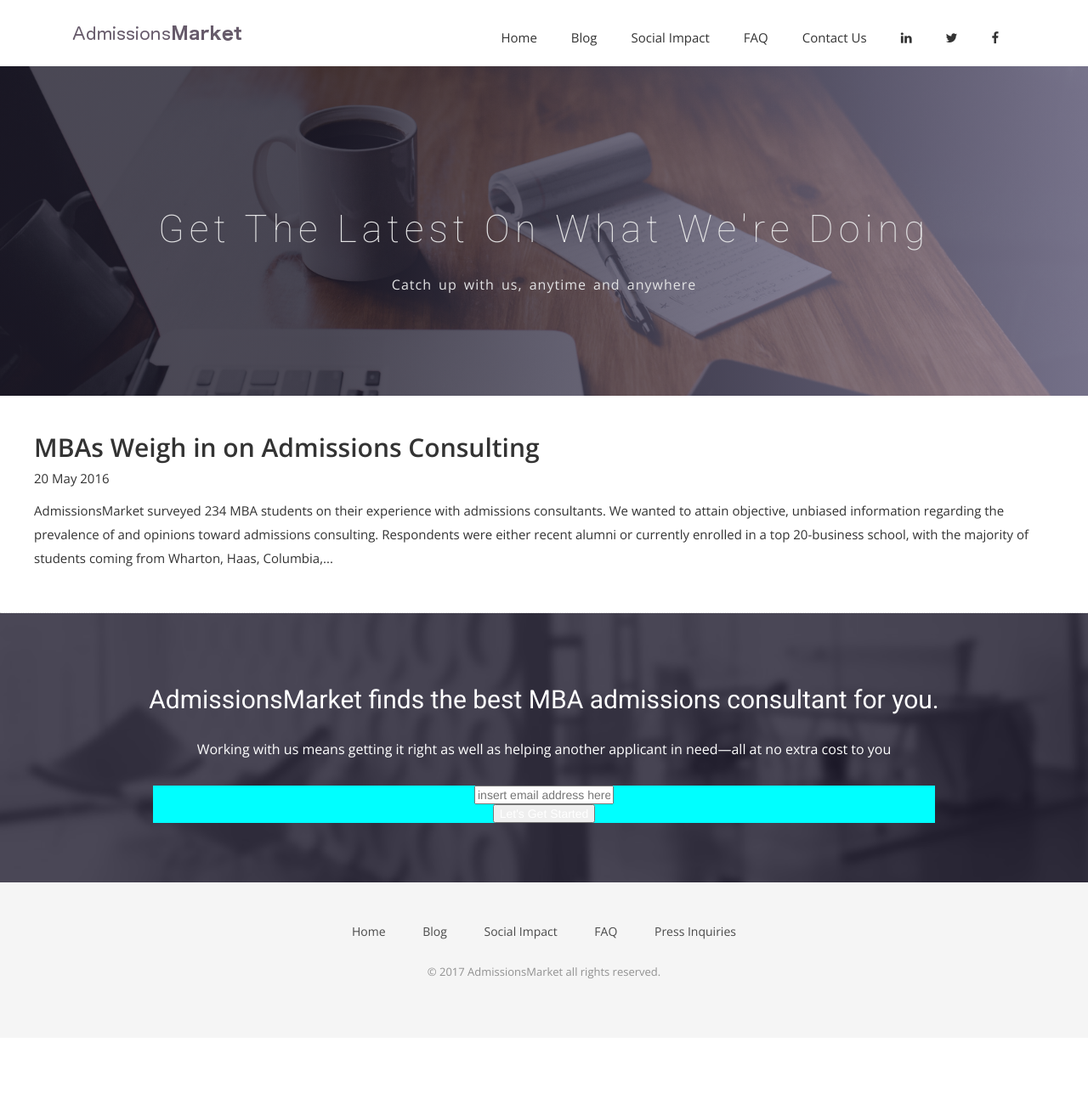
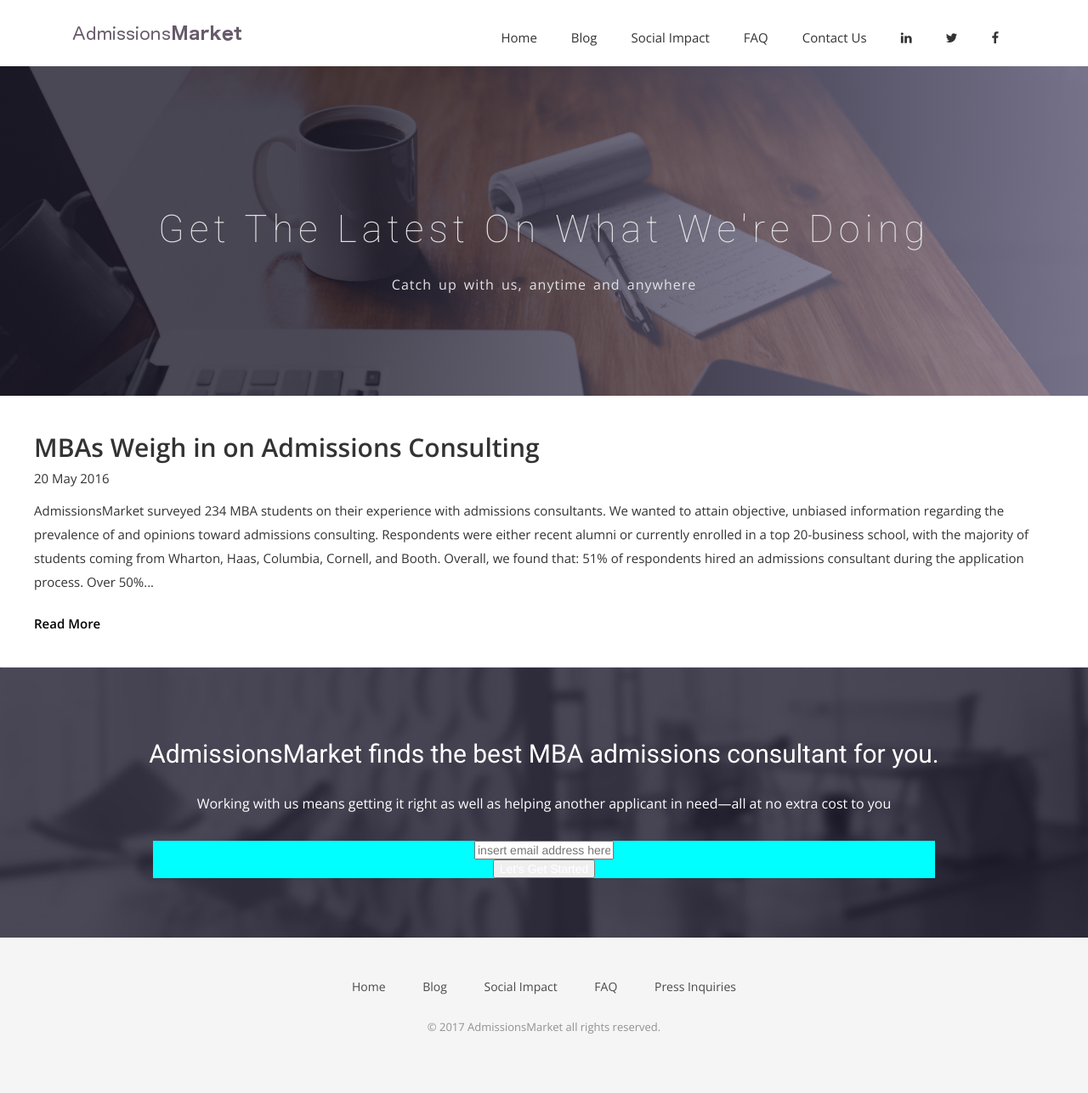
Before and after one commit to dsardi/Eric-Natelson.github.io, a Jekyll site: the page built from blog.html, in a window 1280 px wide. Shown: the whole page at 85% size. Built offline with Jekyll 4.4.1, drawn with Linux system fonts in a browser that asks for light colours; nearby versions of some CDN libraries; some web fonts are replaced; comment, search, counter and statistics services are not loaded; before the commit the page ends 1222 px from its top, so only the background shows below that.

Commit message:
more stuff

```diff
--- a/blog.html
+++ b/blog.html
@@ -21,8 +21,11 @@ permalink: /blog/
   <a href="{{ post.url | prepend: site.baseurl }}" class="bold">{{ post.title }}</a>
   <p class="post-date">{{ post.date | date_to_long_string }}</p>
   <p>
-    {{ post.content | strip_html | truncatewords: 50 }}
+    {{ post.content | strip_html | truncatewords: 70 }}
   </p>
+  <div style="padding-top:15px;">
+    <a style="font-size:15px; color:black;"class="button" href="{{ post.url | prepend: site.baseurl }}"><b>Read More</b></a>
+  </div>
 </div>
 {% endfor %}
 
```
